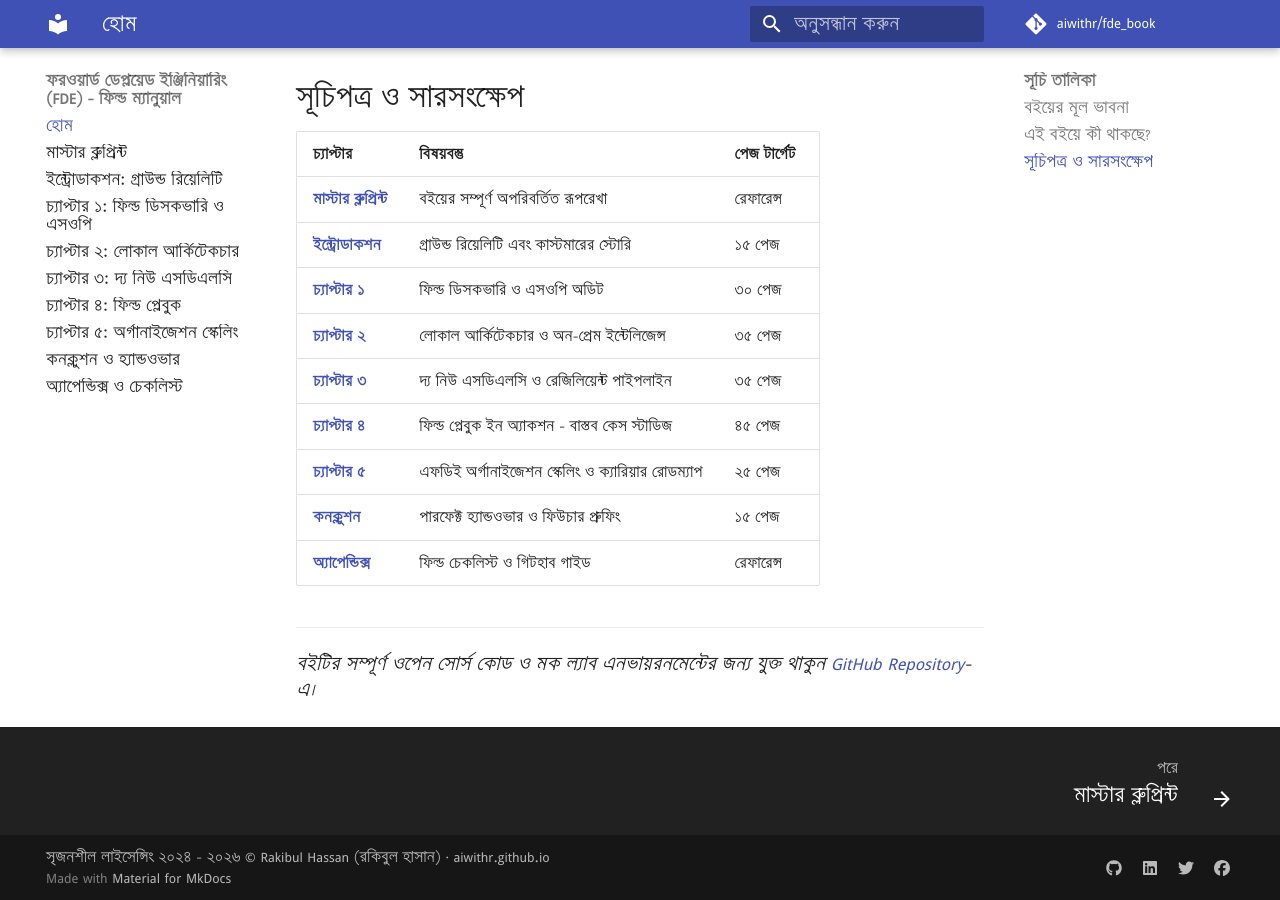
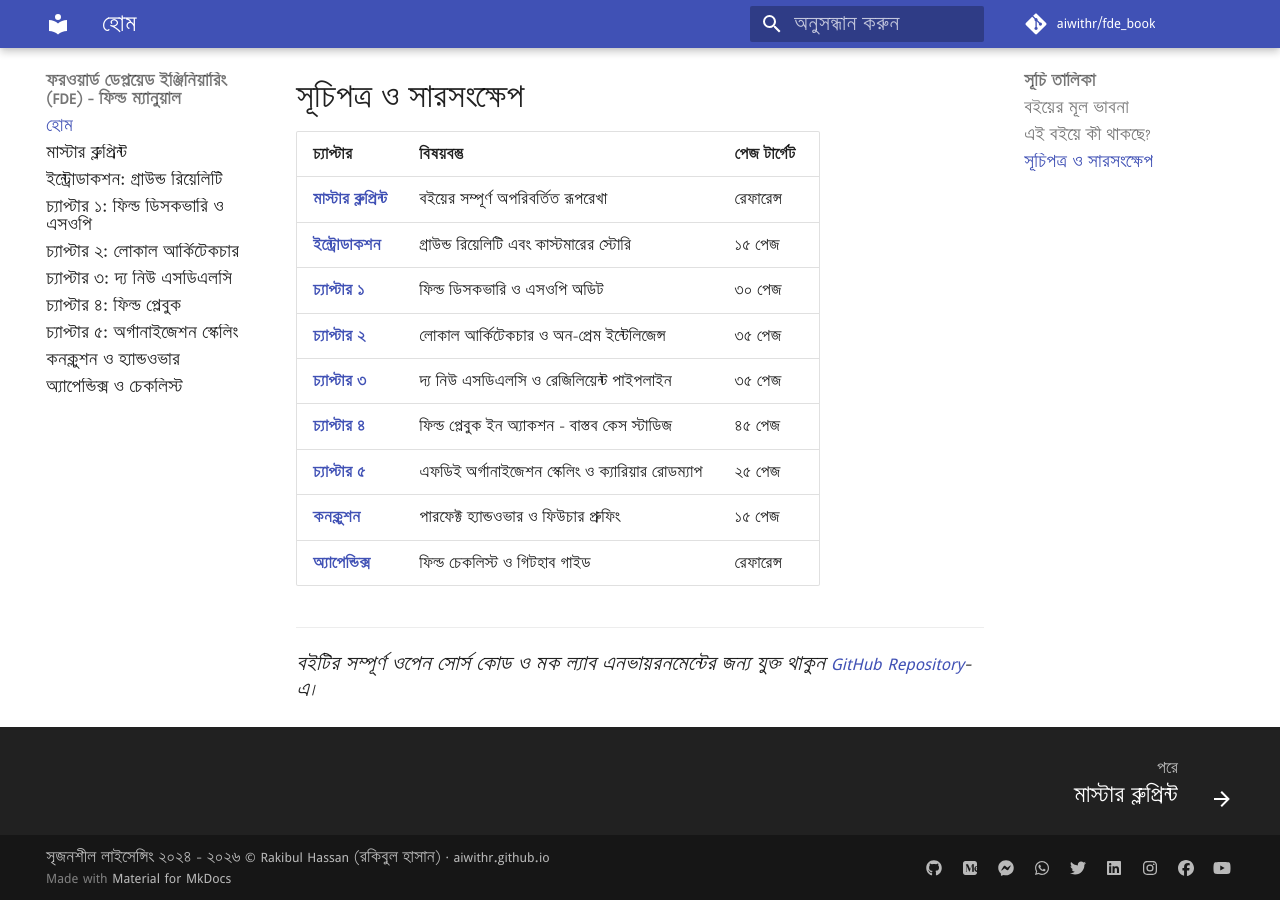
Before and after one commit to aiwithr/fde_book, an MkDocs documentation site: the page built from docs/index.md, in a window 1280 px wide and 900 px high, scrolled down 1035 px. Built offline with MkDocs 1.6.1 and Material for MkDocs 9.7.7, drawn with Linux system fonts in a browser that asks for light colours; some web fonts are replaced; comment, search, counter and statistics services are not loaded.

Commit message:
feat: configure social links and icons in mkdocs.yml including Medium and YouTube

```diff
--- a/mkdocs.yml
+++ b/mkdocs.yml
@@ -45,12 +45,22 @@ extra:
   social:
     - icon: fontawesome/brands/github
       link: https://github.com/raqueeb
+    - icon: fontawesome/brands/medium
+      link: https://medium.com/@raqueeb
+    - icon: fontawesome/brands/facebook-messenger
+      link: http://m.me/raqueeb
+    - icon: fontawesome/brands/whatsapp
+      link: tel:+8801713095767
+    - icon: fontawesome/brands/twitter
+      link: https://twitter.com/raqueeb
     - icon: fontawesome/brands/linkedin
       link: https://linkedin.com/in/raqueeb/
-    - icon: fontawesome/brands/twitter
-      link: https://twitter.com/raqueeb
+    - icon: fontawesome/brands/instagram
+      link: https://instagram.com/raqueeb
     - icon: fontawesome/brands/facebook
       link: https://facebook.com/raqueeb
+    - icon: fontawesome/brands/youtube
+      link: https://www.youtube.com/@raqueeb
 
 markdown_extensions:
   - abbr
```
